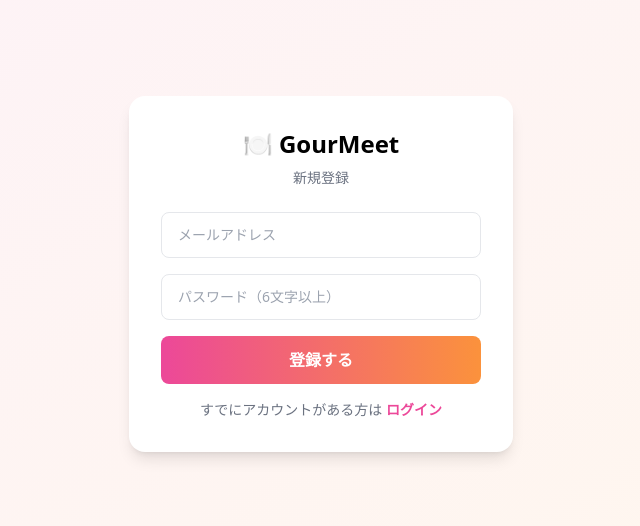
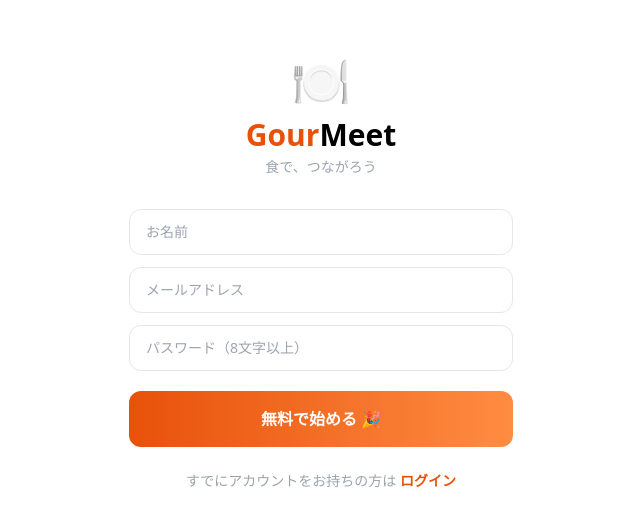
Before and after one commit to ku0516tsys-blip/gourmet-matching, a Next.js app: page /signup in a window 1280 px wide. Shown: the part 126-652 px from the top of the page, without its empty margins (319-959 px from the left). Built offline with nearby package versions, Linux system fonts and the light colour scheme.

Commit message:
fix signup: detect already registered email

```diff
--- a/src/app/(auth)/signup/page.tsx
+++ b/src/app/(auth)/signup/page.tsx
@@ -1,68 +1,81 @@
 'use client'
 import { useState } from 'react'
+import Link from 'next/link'
 import { createClient } from '@/lib/supabase/client'
-import Link from 'next/link'
+
+type DoneState = 'sent' | 'already_exists'
 
 export default function SignupPage() {
+  const [name, setName] = useState('')
   const [email, setEmail] = useState('')
   const [password, setPassword] = useState('')
-  const [done, setDone] = useState(false)
+  const [loading, setLoading] = useState(false)
   const [error, setError] = useState('')
+  const [done, setDone] = useState<DoneState | null>(null)
   const supabase = createClient()
 
   async function handleSignup(e: React.FormEvent) {
     e.preventDefault()
+    setLoading(true)
     setError('')
-    const { error } = await supabase.auth.signUp({ email, password })
-    if (error) {
-      if (error.message.includes('password')) {
-        setError('パスワードは6文字以上にしてください。')
-      } else {
-        setError('登録に失敗しました。もう一度お試しください。')
-      }
-      return
-    }
-    setDone(true)
+    const { data, error } = await supabase.auth.signUp({
+      email,
+      password,
+      options: { data: { name } },
+    })
+    setLoading(false)
+    if (error) { setError(error.message); return }
+    const alreadyExists = data.user?.identities?.length === 0
+    setDone(alreadyExists ? 'already_exists' : 'sent')
   }
 
-  if (done) return (
-    <div className="min-h-screen bg-gradient-to-br from-pink-50 to-orange-50 flex items-center justify-center p-4">
-      <div className="bg-white rounded-2xl shadow-lg p-8 w-full max-w-sm text-center">
-        <div className="text-5xl mb-4">📧</div>
-        <h2 className="text-xl font-bold mb-2">メールを送信しました</h2>
-        <p className="text-gray-500 text-sm mb-4">確認メールのリンクをクリックして登録完了です</p>
-        <p className="text-gray-400 text-xs mb-6">※すでに登録済みの場合はログインしてください</p>
-        <Link href="/login" className="block w-full text-center bg-gradient-to-r from-pink-500 to-orange-400 text-white rounded-lg py-3 font-semibold">
-          ログインはこちら
-        </Link>
-      </div>
+  if (done === 'already_exists') return (
+    <div className="min-h-screen flex flex-col items-center justify-center bg-white px-6 text-center gap-4">
+      <div className="text-5xl">⚠️</div>
+      <h2 className="text-xl font-bold">このメールアドレスはすでに登録済みです</h2>
+      <p className="text-sm text-gray-500">ログインするか、パスワードをお忘れの場合はリセットしてください。</p>
+      <Link href="/login"
+        className="w-full max-w-xs block text-center bg-gradient-to-r from-[#e8510a] to-[#ff8c42] text-white font-bold py-4 rounded-xl">
+        ログインへ
+      </Link>
+    </div>
+  )
+
+  if (done === 'sent') return (
+    <div className="min-h-screen flex flex-col items-center justify-center bg-white px-6 text-center gap-4">
+      <div className="text-5xl">📬</div>
+      <h2 className="text-xl font-bold">確認メールを送りました</h2>
+      <p className="text-sm text-gray-500">{email} に届いたリンクをクリックして登録を完了してください。</p>
+      <Link href="/login" className="text-[#e8510a] text-sm font-semibold">ログインへ</Link>
     </div>
   )
 
   return (
-    <div className="min-h-screen bg-gradient-to-br from-pink-50 to-orange-50 flex items-center justify-center p-4">
-      <div className="bg-white rounded-2xl shadow-lg p-8 w-full max-w-sm">
-        <h1 className="text-2xl font-bold text-center mb-2">🍽 GourMeet</h1>
-        <p className="text-gray-500 text-center text-sm mb-6">新規登録</p>
-        {error && (
-          <div className="bg-red-50 border border-red-200 rounded-lg px-4 py-3 mb-4">
-            <p className="text-red-600 text-sm">{error}</p>
-          </div>
-        )}
-        <form onSubmit={handleSignup} className="space-y-4">
-          <input type="email" placeholder="メールアドレス" value={email}
-            onChange={e => setEmail(e.target.value)}
-            className="w-full border rounded-lg px-4 py-3 text-sm outline-none focus:ring-2 focus:ring-pink-300" required />
-          <input type="password" placeholder="パスワード（6文字以上）" value={password}
-            onChange={e => setPassword(e.target.value)}
-            className="w-full border rounded-lg px-4 py-3 text-sm outline-none focus:ring-2 focus:ring-pink-300" required />
-          <button type="submit"
-            className="w-full bg-gradient-to-r from-pink-500 to-orange-400 text-white rounded-lg py-3 font-semibold">
-            登録する
+    <div className="min-h-screen flex flex-col items-center justify-center bg-white px-6">
+      <div className="w-full max-w-sm">
+        <div className="text-center mb-8">
+          <div className="text-5xl mb-3">🍽</div>
+          <h1 className="text-3xl font-black"><span className="text-[#e8510a]">Gour</span>Meet</h1>
+          <p className="text-sm text-gray-400 mt-1">食で、つながろう</p>
+        </div>
+        <form onSubmit={handleSignup} className="flex flex-col gap-3">
+          {error && (
+            <div className="bg-red-50 border border-red-200 text-red-600 text-sm rounded-xl px-4 py-3">{error}</div>
+          )}
+          <input type="text" placeholder="お名前" value={name} onChange={e => setName(e.target.value)} required
+            className="border border-gray-200 rounded-xl px-4 py-3 text-sm outline-none focus:border-[#e8510a] transition-colors" />
+          <input type="email" placeholder="メールアドレス" value={email} onChange={e => setEmail(e.target.value)} required
+            className="border border-gray-200 rounded-xl px-4 py-3 text-sm outline-none focus:border-[#e8510a] transition-colors" />
+          <input type="password" placeholder="パスワード（8文字以上）" value={password} onChange={e => setPassword(e.target.value)} required minLength={8}
+            className="border border-gray-200 rounded-xl px-4 py-3 text-sm outline-none focus:border-[#e8510a] transition-colors" />
+          <button type="submit" disabled={loading}
+            className="bg-gradient-to-r from-[#e8510a] to-[#ff8c42] text-white font-bold py-4 rounded-xl mt-2 disabled:opacity-50">
+            {loading ? '登録中…' : '無料で始める 🎉'}
           </button>
         </form>
-        <p className="text-center text-sm text-gray-500 mt-4">
-          すでにアカウントがある方は <Link href="/login" className="text-pink-500 font-semibold">ログイン</Link>
+        <p className="text-center text-sm text-gray-400 mt-6">
+          すでにアカウントをお持ちの方は{' '}
+          <Link href="/login" className="text-[#e8510a] font-semibold">ログイン</Link>
         </p>
       </div>
     </div>
```
